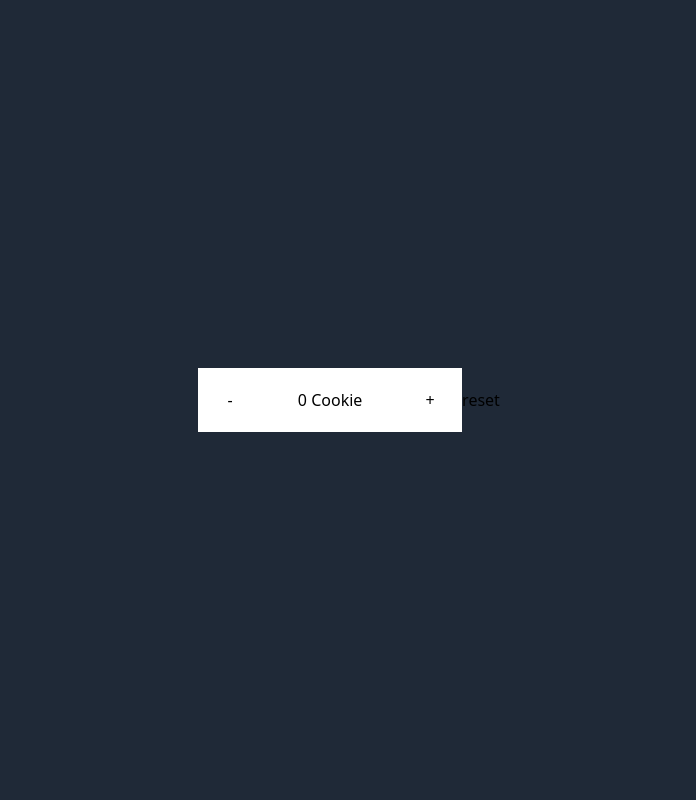
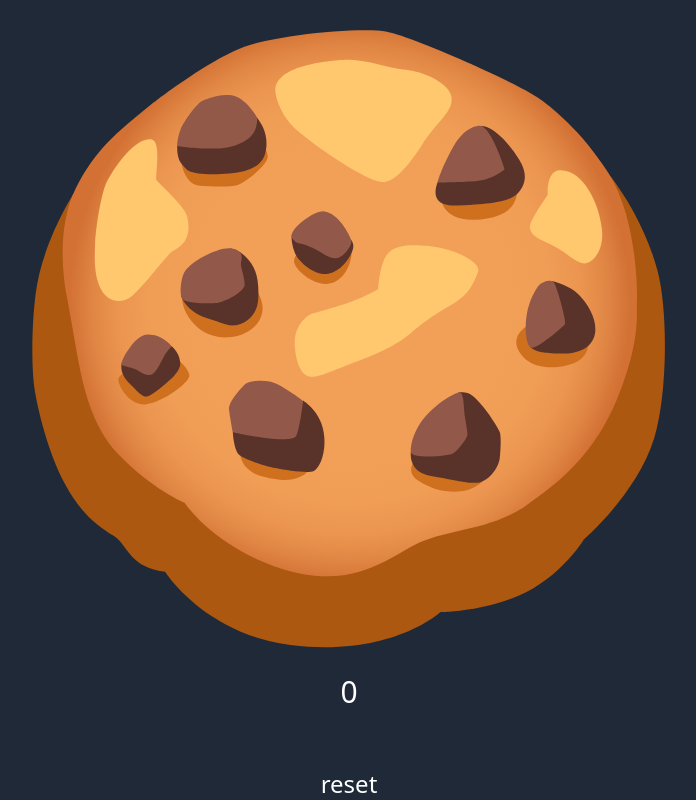
Before and after one commit to 3people/merrychristmasvelte, a SvelteKit app: page /day-2 in a window 1280 px wide. Shown: the whole page, without its empty margins (291-987 px from the left). Built offline with nearby package versions, Linux system fonts and the light colour scheme.

Commit message:
fix: Day 2

```diff
--- a/src/routes/day-2/+page.svelte
+++ b/src/routes/day-2/+page.svelte
@@ -1,7 +1,34 @@
 <script lang="ts">
-	import Counter from './Counter.svelte'
+	import Cookie from './Cookie.svelte'
+	import { fly } from 'svelte/transition'
+
+	let count = 0
+
+	const increment = () => {
+		count += 1
+	}
+
+	const reset = () => {
+		count = 0
+	}
 </script>
 
-<div class="flex h-full w-full items-center justify-center bg-gray-800">
-	<Counter />
+<div
+	class="flex h-full w-full flex-col items-center justify-center bg-gray-800"
+>
+	{#key count}
+		<Cookie on:click={increment} />
+	{/key}
+	<div class="h-16 w-16">
+		{#key count}
+			<div
+				in:fly={{ y: 50, duration: 100 }}
+				out:fly={{ y: -50, duration: 100 }}
+				class="select-none text-center text-3xl text-white"
+			>
+				{count}
+			</div>
+		{/key}
+	</div>
+	<button class="mt-10 text-2xl text-white" on:click={reset}>reset</button>
 </div>
--- /dev/null
+++ b/src/routes/day-2/Cookie.svelte
@@ -0,0 +1,189 @@
+<script lang="ts">
+	import { createEventDispatcher } from 'svelte'
+
+	let clicked = false
+
+	const dispatch = createEventDispatcher()
+
+	const dispatchClick = () => {
+		dispatch('click')
+	}
+</script>
+
+<svg
+	width="800px"
+	height="800px"
+	viewBox="0 0 128 128"
+	xmlns="http://www.w3.org/2000/svg"
+	xmlns:xlink="http://www.w3.org/1999/xlink"
+	aria-hidden="true"
+	role="img"
+	class:clicked
+	class="iconify iconify--noto cursor-pointer transition-transform"
+	preserveAspectRatio="xMidYMid meet"
+	on:click={dispatchClick}
+>
+	<path
+		d="M15.99 35.76l-4.26.98s-5.91 9.12-7.2 18.82c-.81 6.09-.84 14.04-.28 18c.57 3.96 2.61 12.39 5.82 18.33c3.09 5.72 6.1 7.97 9.39 9.96c1.41.85 2.67 3.76 4.87 5.17c2.06 1.32 4.78 1.58 4.78 1.58s7.52 11.81 23.79 13.86c19.09 2.4 28.43-6.22 28.43-6.22s7.64-.02 14.85-3.11c8.09-3.47 12.41-10.69 12.41-10.69s10.13-8.72 13.34-19.16c2.58-8.38 2.65-24.31.67-31.81s-5.81-13.85-8.85-17.92c-2.42-3.24-29.44-17.6-32.7-18.88c-3.25-1.27-33.52-3.25-34.65-2.4c-1.13.86-30.41 23.49-30.41 23.49z"
+		fill="#ac5811"
+	>
+	</path>
+	<radialGradient
+		id="IconifyId17ecdb2904d178eab6390"
+		cx="64.164"
+		cy="57.596"
+		r="53.202"
+		gradientUnits="userSpaceOnUse"
+	>
+		<stop offset=".507" stop-color="#f29f58"></stop>
+		<stop offset=".715" stop-color="#f09d56"></stop>
+		<stop offset=".826" stop-color="#eb9550"></stop>
+		<stop offset=".914" stop-color="#e18745"></stop>
+		<stop offset=".99" stop-color="#d47436"></stop>
+		<stop offset="1" stop-color="#d27133"></stop>
+	</radialGradient>
+	<path
+		d="M26.53 19.75c-7.05 5.74-10.7 8.74-14.36 15.92S9.69 52.38 10.35 55.9c.65 3.52 1.83 10.31 2.48 13.7c.65 3.4 2.38 11.46 7.17 16.45c6.71 6.99 12.79 9.4 12.79 9.4s4.93 7.64 16.84 12.01c15.66 5.74 22.71-2.61 28.71-4.83s13.18-2.35 19.32-6.66c6.13-4.31 12.92-9.53 17.36-20.49s3.52-15.79 3.65-18.53c.13-2.74-.26-15.92-5.35-24.01s-11.21-12.95-13.57-14.49C94.53 15.06 75.89 6.95 71.2 6.04c-4.7-.91-21.46.51-28.11 3.25S26.53 19.75 26.53 19.75z"
+		fill="url(#IconifyId17ecdb2904d178eab6390)"
+	>
+	</path>
+	<path
+		d="M56.28 71.46c-1.11-.35-2.28-2-2.56-5.53c-.39-5.03 3.32-6.42 3.32-6.42s4.42-1.17 7.53-2.28c2.89-1.03 4.97-2.35 4.97-2.35s.28-5.39 2.07-6.98c1.8-1.59 4.97-1.45 8.5-1.04c3.52.41 9.19 2.76 8.36 4.9c-.83 2.14-1.8 4.28-5.18 6.22c-3.38 1.93-5.8 3.73-7.53 5.25c-1.73 1.53-4.9 3.45-10.15 5.39s-7.73 3.34-9.33 2.84z"
+		fill="#ffc86e"
+	>
+	</path>
+	<path
+		d="M26.55 26.47c-3.32-.68-8.01 6.51-8.88 8.89c-.88 2.38-1.78 8.18-1.88 10.83c-.13 3.29-.19 6.38 1.19 8.89c1.06 1.94 3.63 3.03 5.94 1.03c2.31-2 6.32-7.48 7.38-8.25s4.16-1.79 2.94-6.83c-.5-2.06-5.57-6.32-5.82-6.9c-.24-.57 1.01-7.27-.87-7.66z"
+		fill="#ffc86e"
+	>
+	</path>
+	<path
+		d="M50.02 17.44c.13 1.93 1.71 5.02 3.42 6.69c2.56 2.49 14.3 10.91 17.34 10.43s6.35-5.94 7.32-7.46s2.9-3.66 3.66-4.63c.76-.97 2.76-3.18 1.11-5.39c-1.66-2.21-5.8-3.66-8.56-3.87c-2.76-.21-7.05-2-10.71-1.86c-3.66.14-13.92 1.11-13.58 6.09z"
+		fill="#ffc86e"
+	>
+	</path>
+	<path
+		d="M98.34 43.19c.23 2.1 3.18 2.56 5.53 4.08s3.94 3.11 5.32 2.69c1.38-.41 3.26-2.62 2.83-6.49c-.55-4.97-3.66-11.33-8.01-11.12c-2.63.13-2.27 4.7-2.27 4.7s-3.54 4.9-3.4 6.14z"
+		fill="#ffc86e"
+	>
+	</path>
+	<path
+		d="M41.47 30.23s-9.43-.06-9.26.88c.18.94 1 4.04 3.46 4.16c2.46.12 5.63.35 7.15-.12c1.52-.47 5.74-3.87 5.74-5.39s-1.7-3.75-1.7-3.75l-5.39 4.22z"
+		fill="#cf701e"
+	>
+	</path>
+	<path
+		d="M54.94 47.52s-.11.07-.27.2c-.47.39-1.37 1.3-1.02 2.32c.47 1.35 3.22 3.87 5.92 3.87s4.16-2.52 4.63-4.16c.47-1.64.23-2.64.23-2.64l-9.49.41z"
+		fill="#cf701e"
+	>
+	</path>
+	<path
+		d="M33.91 55.2s-1.64.59-1.58 1.64c.06 1.05.47 2.99 2.58 5.04c2.13 2.07 5.22 2.64 8.03 1.88c2.81-.76 4.86-2.87 4.63-5.68c-.23-2.81-2.93-4.98-2.93-4.98l-10.73 2.1z"
+		fill="#cf701e"
+	>
+	</path>
+	<path
+		d="M21.78 70.73s-1.76.41-1.58 1.58s2.17 4.86 5.33 4.45s8.15-4.04 8.15-5.45s-2.52-3.28-2.52-3.28l-9.38 2.7z"
+		fill="#cf701e"
+	>
+	</path>
+	<path
+		d="M43.34 85.38s-.65 3.78 4.45 5.16c8.5 2.29 9.38-2.87 9.38-2.87l-13.83-2.29z"
+		fill="#cf701e"
+	>
+	</path>
+	<path
+		d="M76.73 87.13s-2.28 2.28.31 4.07c2.59 1.79 5.54 2.4 8.32 2.09s4.68-2.53 4.68-2.53l-13.31-3.63z"
+		fill="#cf701e"
+	>
+	</path>
+	<path
+		d="M98.01 61.81s-4.3 2.17-.97 5.92c2.53 2.86 8.32 2.28 10.69.67c1.55-1.05 2.01-2.91 1.43-3.85c-.59-.94-11.15-2.74-11.15-2.74z"
+		fill="#cf701e"
+	>
+	</path>
+	<path
+		d="M81.37 36.97s-.23 4.91 6.39 4.75c9.26-.23 8.09-5.98 8.09-5.98l-14.48 1.23z"
+		fill="#cf701e"
+	>
+	</path>
+	<path
+		d="M85.65 30.82s-4.34 2.7-4.81 3.81c-.47 1.11-1.47 4.63 3.57 4.4c5.04-.23 10.08-.41 11.78-2.46c1.7-2.05 1.29-3.93.59-5.45s-4.64-7.27-7.77-7.2c-2.05.04-3.36 6.9-3.36 6.9z"
+		fill="#593329"
+	>
+	</path>
+	<path
+		d="M88.99 23.9s-2.75-.35-5.16 3.93c-2.4 4.28-3.02 6.83-3.02 6.83s4.89.02 7.82-.33c2.93-.35 4.92-2.17 4.92-2.17s-2.39-7.73-4.56-8.26z"
+		fill="#925849"
+	>
+	</path>
+	<path
+		d="M55.71 43.89s-2.4-.16-2.58.77c-.18.94.35 3.33 1.17 4.38s3.28 3.4 5.74 2.93c2.46-.47 3.92-2.88 4.33-3.71c.37-.78.77-1.62.07-2.67c-.71-1.06-8.73-1.7-8.73-1.7z"
+		fill="#593329"
+	>
+	</path>
+	<path
+		d="M59.28 40.14c-2.04-.22-6.96 3.69-6.08 5.03c.98 1.47 1.15.54 3.85 1.89c2.23 1.11 3.2 2.14 4.6 1.96s3.07-2.49 2.78-3.43c-.29-.94-2.39-5.16-5.15-5.45z"
+		fill="#925849"
+	>
+	</path>
+	<path
+		d="M36.19 24.31l-4.8 3.32s-.18 2.25.82 3.48s1.29 1.99 5.98 1.99s9.08-.64 9.9-3.98c.82-3.34-.62-5.48-1.5-6.71c-.88-1.23-10.4 1.9-10.4 1.9z"
+		fill="#593329"
+	>
+	</path>
+	<path
+		d="M36.25 19.1c-1.08.46-3.63 3.93-4.22 5.45c-.59 1.52-.72 3.14-.64 3.16c.97.24 6.68.77 9.2.36c2.52-.41 4.57-1.52 5.39-2.99c.65-1.17.6-2.72.6-2.72s-1.71-3.08-4.06-4.02c-2.34-.94-5.86.58-6.27.76z"
+		fill="#925949"
+	>
+	</path>
+	<path
+		d="M32.23 55.42s-.4.61.36 1.78s2.25 2.57 4.48 3.22c2.23.64 3.81 1.52 5.27 1.35c1.47-.18 4.34-1.35 4.45-5.39c.12-4.04-.7-5.92-2.46-7.68s-3.03-1.46-3.03-1.46l-9.07 8.18z"
+		fill="#593329"
+	>
+	</path>
+	<path
+		d="M32.74 51.68c-.62 1.04-1.08 4.42-.32 5.18c.76.76 5.33.81 6.53.68c1.21-.13 5.16-1.99 5.22-3.4c.06-1.41-.7-3.28-.7-3.98s.88-2.34-1.52-2.93s-7.93 2.28-9.21 4.45z"
+		fill="#925849"
+	>
+	</path>
+	<path
+		d="M24.82 66.86s-3.77.93-4.01 2.22c-.23 1.29.31 2.59 1.6 3.82s2.23 2.52 3.22 2.4c1-.12 3.63-2.46 4.45-3.22c.82-.76 1.99-2.11 1.88-3.22s-.59-2.23-1.64-3.11c-1.04-.88-5.5 1.11-5.5 1.11z"
+		fill="#593329"
+	>
+	</path>
+	<path
+		d="M25.76 63.52c-1.76.04-3.11 2.17-3.69 2.93c-.59.76-1.58 2.58-1.17 2.87c.41.29 2.11.47 2.93 1c.82.53 2.05 1.35 2.99.59c.94-.76 1.76-2.87 2.23-3.57c.47-.7 1.29-1.58 1.29-1.58s-1.77-2.3-4.58-2.24z"
+		fill="#925849"
+	>
+	</path>
+	<path
+		d="M47.27 77.64c-.35.41-5.33 4.45-5.33 4.45s.18 3.52 1.29 4.34c1.11.82 4.57 1.99 6.8 2.46c2.23.47 6.21 1 7.21.59c1-.41 2.05-2.58 2.11-5.39c.06-2.81-.94-4.91-2.05-6.2c-1.11-1.29-2-1.77-2-1.77l-8.03 1.52z"
+		fill="#593329"
+	>
+	</path>
+	<path
+		d="M53.89 82.91c.65-.73 1.41-6.8 1.41-6.8s-4.51-3.46-6.39-3.69c-1.88-.23-4.1-.06-4.75.64c-.64.7-3.16 3.22-2.93 4.86s.7 4.16.7 4.16s10.61 2.36 11.96.83z"
+		fill="#925849"
+	>
+	</path>
+	<path
+		d="M75.75 85.8s-.57 3.8 3.61 4.52c4.18.71 7.65 1.66 9.46 1.28c1.81-.38 3.61-2.8 3.8-4.56c.19-1.76.29-4.3 0-4.99c-.76-1.83-4.28-6.84-5.99-7.37c-.96-.29-1.87-.13-1.87-.13L75.75 85.8z"
+		fill="#593329"
+	>
+	</path>
+	<path
+		d="M78.46 79.14c-1.87 2.07-2.83 5.06-2.73 6.64c.1 1.49 7.19.84 8.03.33c.84-.51 2.67-2.79 2.73-3.55s-.52-3.14-.62-4.61c-.1-1.47-.14-3.47-.95-3.42c-.81.05-3.8 1.67-6.46 4.61z"
+		fill="#925849"
+	>
+	</path>
+	<path
+		d="M102.44 53.34s1.65.24 3.68 1.46c2.37 1.42 4.85 5.04 4.66 7.99s-2.76 4.28-5.89 4.33s-6.19-.12-6.76-1.74c-.57-1.62 4.31-12.04 4.31-12.04z"
+		fill="#593329"
+	>
+	</path>
+	<path
+		d="M99.94 54.33c-.49.68-1.76 2.76-2.19 5.42s-.14 5.7.81 6.23c.95.52 6.18-3.99 6.46-4.47c.29-.48-1.67-7.75-2.29-8.08s-2.17.05-2.79.9z"
+		fill="#925849"
+	></path></svg
+>
--- a/src/routes/day-2/Counter.svelte
+++ /dev/null
@@ -1,30 +0,0 @@
-<script lang="ts">
-	let count = 0
-
-	const increment = () => {
-		count += 1
-	}
-
-	const decrement = () => {
-		if (count <= 0) {
-			return
-		}
-		count -= 1
-	}
-
-	const reset = () => {
-		count = 0
-	}
-</script>
-
-<div class="flex border-collapse items-center gap-1 bg-white">
-	<button class="h-16 w-16" on:click={decrement}>-</button>
-	<div class="flex h-16 w-32 items-center justify-center px-4">
-		{count}
-		{count > 0 ? 'Cookies' : 'Cookie'}
-	</div>
-	<button class="h-16 w-16" on:click={increment}>+</button>
-</div>
-<div>
-	<button on:click={reset}>reset</button>
-</div>
```
